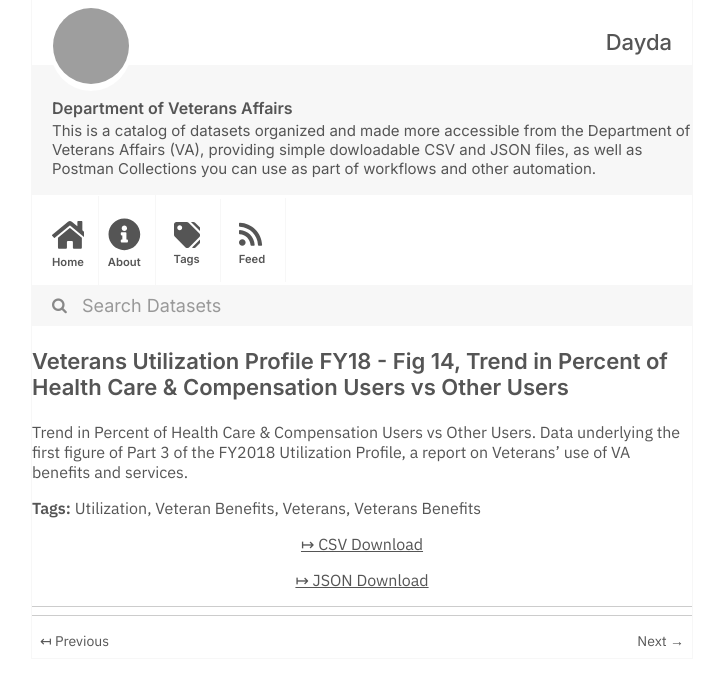
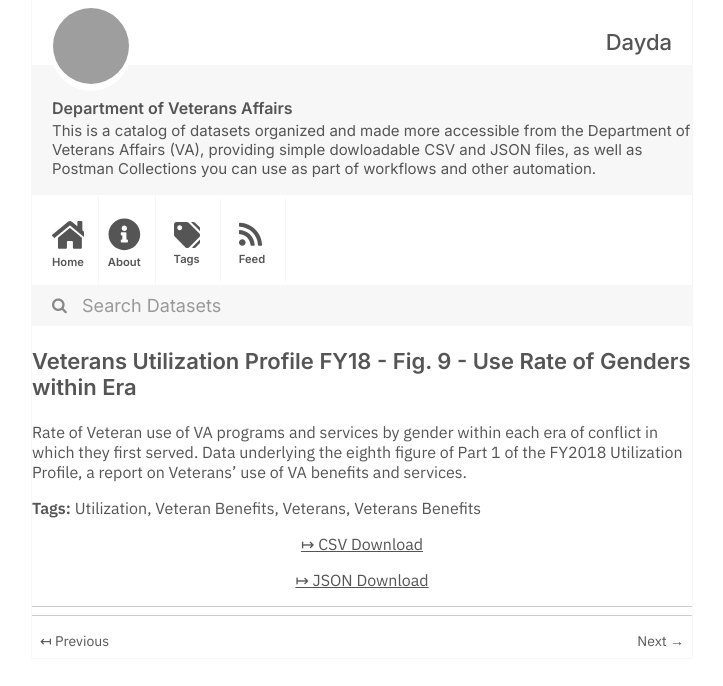
Before and after one commit to dayda-entities/department-of-veterans-affairs, a Jekyll site: the page built from _posts/2021-02-10-veterans-utilization-profile-f.md, in a window 1280 px wide, cut to the strip 0-686 px from the top of the page. Shown: the whole strip, without its empty margins (278-1001 px from the left). Built offline with Jekyll 4.4.1, drawn with Linux system fonts in a browser that asks for light colours; grey boxes are pictures that could not be loaded.

Commit message:
Publish Data

```diff
--- a/_posts/2021-02-10-veterans-utilization-profile-f.md
+++ b/_posts/2021-02-10-veterans-utilization-profile-f.md
@@ -1,9 +1,7 @@
 ---
-title: >-
-  Veterans Utilization Profile FY18 - Fig 14, Trend in Percent of Health Care &
-  Compensation Users vs Other Users
-created: '2021-02-10T19:03:24.967255'
-modified: '2021-04-21T21:08:18.261450'
+title: Veterans Utilization Profile FY18 - Fig. 9 - Use Rate of Genders within Era
+created: '2021-02-10T19:03:10.874020'
+modified: '2021-04-21T20:35:30.452675'
 state: active
 type: dataset
 tags:
@@ -12,9 +10,9 @@ tags:
   - Veterans
   - Veterans Benefits
 groups: []
-csv_url: 'https://www.data.va.gov/api/views/wdtt-7pm9/rows.csv?accessType=DOWNLOAD'
-json_url: 'https://www.data.va.gov/api/views/wdtt-7pm9/rows.json?accessType=DOWNLOAD'
+csv_url: 'https://www.data.va.gov/api/views/6rv8-6vr9/rows.csv?accessType=DOWNLOAD'
+json_url: 'https://www.data.va.gov/api/views/6rv8-6vr9/rows.json?accessType=DOWNLOAD'
 layout: post
 
 ---
-Trend in Percent of Health Care & Compensation Users vs Other Users. Data underlying the first figure of Part 3 of the FY2018 Utilization Profile, a report on Veterans' use of VA benefits and services.
+Rate of Veteran use of VA programs and services by gender within each era of conflict in which they first served. Data underlying the eighth figure of Part 1 of the FY2018 Utilization Profile, a report on Veterans' use of VA benefits and services.
```
